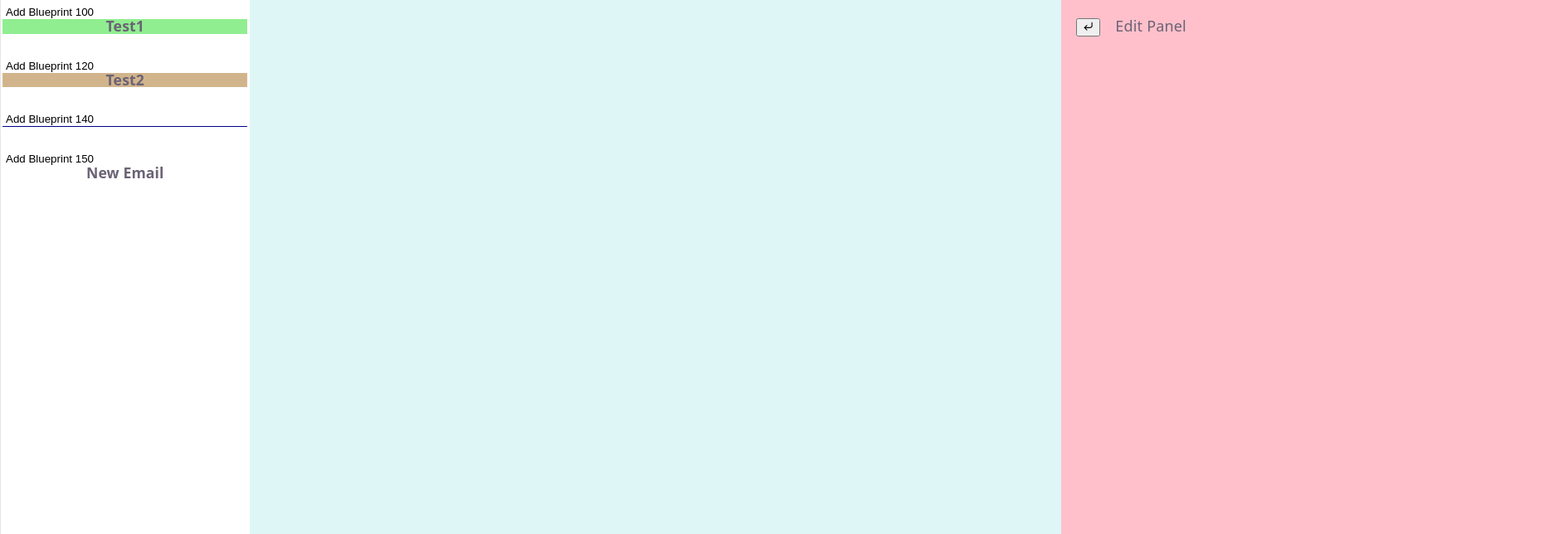
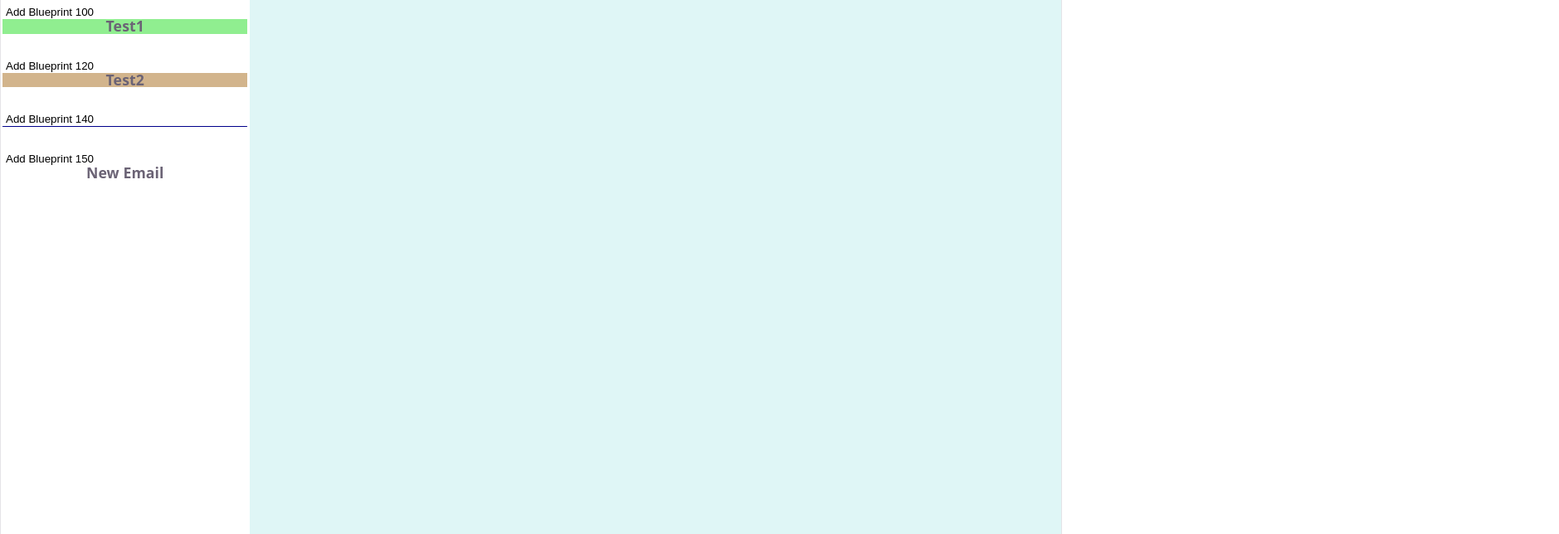
Before and after one commit to townivan/birch2-poc, a React (Vite) app: page / in a window 1280 px wide. Shown: the top 644 px of the page at 83% size, 1879 px wide, since content can reach past the window. Built offline with nearby package versions, Linux system fonts and the light colour scheme.

Commit message:
Update MainFrame.tsx

```diff
--- a/src/layout/MainFrame/MainFrame.tsx
+++ b/src/layout/MainFrame/MainFrame.tsx
@@ -4,18 +4,21 @@ import { useEmailStore } from "../../store";
 import Col_a_left from "../Col_a_left/Col_a_left";
 import Col_b_center from "../Col_b_center/Col_b_center";
 import Col_c_right from "../Col_c_right/Col_c_right";
-import EditPanel from "../EditPanel/EditPanel";
+// import EditPanel from "../EditPanel/EditPanel";
 
 const MainFrame = () => {
   const isEditPanelOpen = useEmailStore((state) => state.isEditPanelOpen);
 
   return (
-        <section className={styles.mainFrame}>
-            {isEditPanelOpen && <EditPanel />}
+    <div className={styles.mainFrameWrapper}>
+      <section
+        className={`${styles.mainFrame} ${isEditPanelOpen ? styles.shiftedLeftTransformation : ""}`}
+      >
         <Col_a_left />
         <Col_b_center />
         <Col_c_right />
       </section>
+    </div>
   );
 };
 
```
Lines whose indentation alone changed are shown as unchanged.
